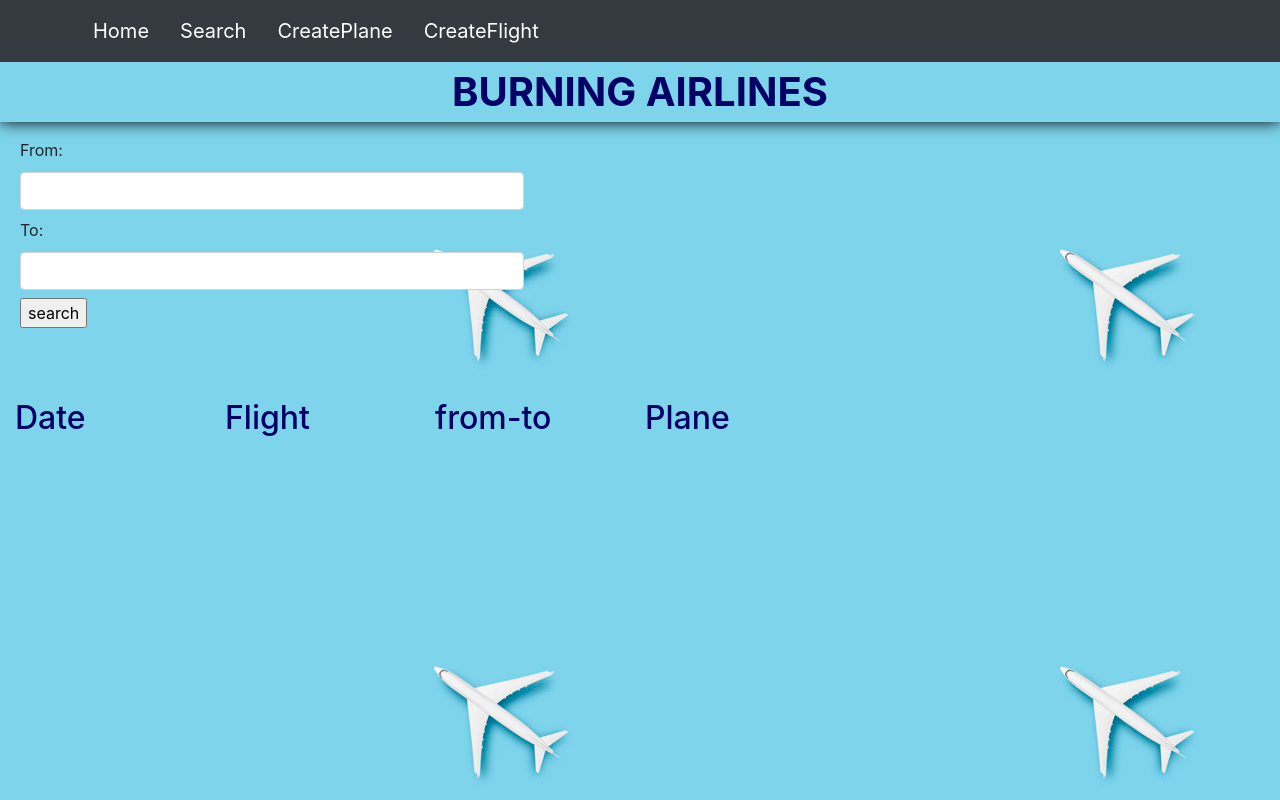
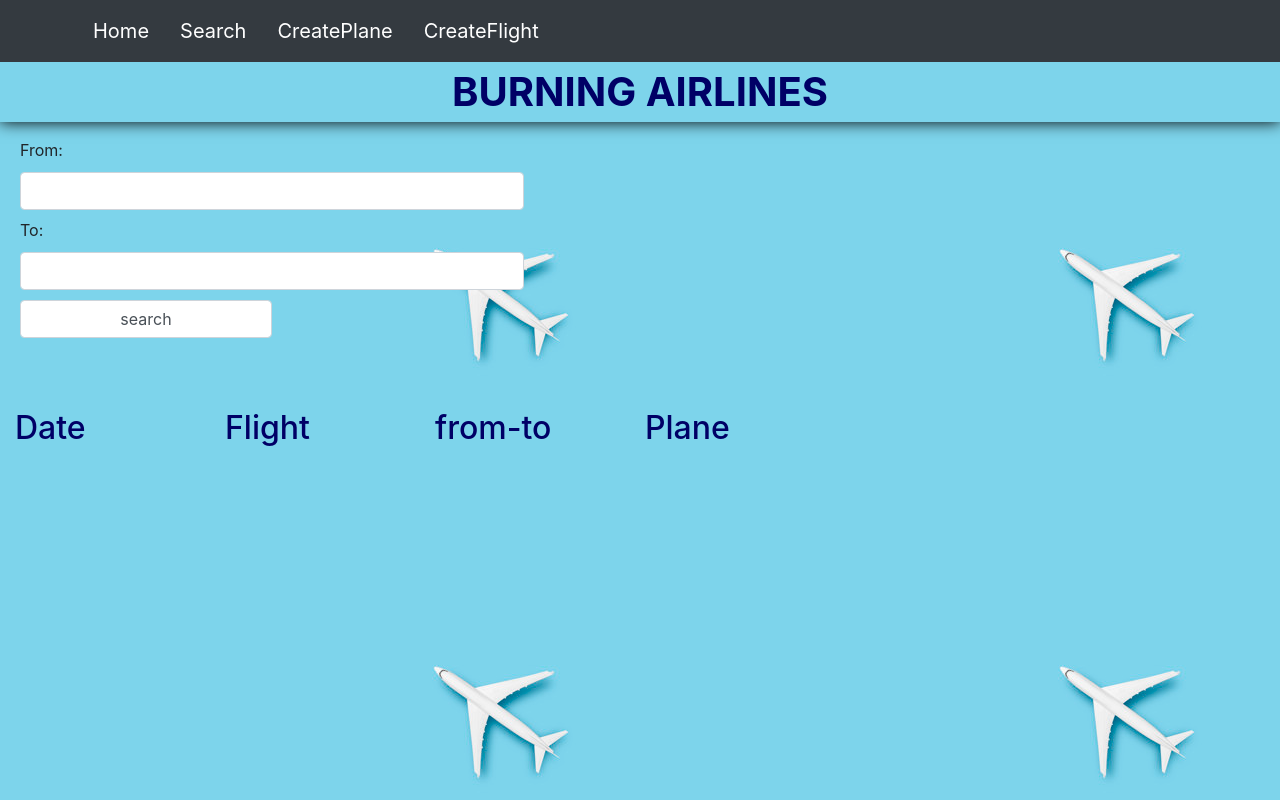
Before and after one commit to audreypatricia/burning-airlines-client, a React (Create React App) app: page /search in a window 1280 px wide. Built offline with nearby package versions, Linux system fonts and the light colour scheme.

Commit message:
updated search button

```diff
--- a/src/components/SearchForm.js
+++ b/src/components/SearchForm.js
@@ -39,7 +39,7 @@ class SearchForm extends Component {
             To:
             <input id= "SearchForm" className="form-control" type="text" name="to" value={ this.state.to } onChange={ this._handleChange } required/>
           </label>
-          <input type="submit" value="search" />
+          <input className="form-control" type="submit" value="search" id="submit" />
         </form>
       </div>
     );
```
